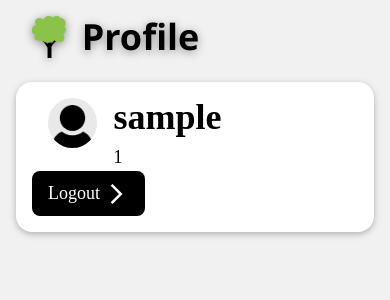
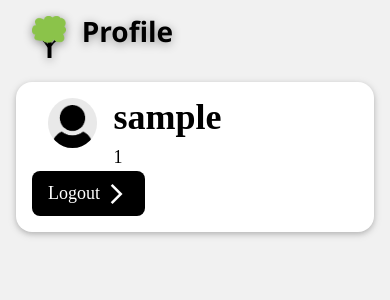
Before and after one commit to OliverWoehrer/Brunnen, a Flask app: page /profile/ in a window 390 px wide. Shown: the top 300 px of the page. Run offline with Flask 3, Linux system fonts and the light colour scheme; the visitor is signed in with stand-in values (Sample User, id 1); parts of the project's set-up code (start-up, migrations or seed data) failed here and were passed over; some libraries are stand-ins or nearby versions.

Commit message:
smaller header size on small screens

```diff
--- a/app/static/style.css
+++ b/app/static/style.css
@@ -53,6 +53,12 @@ h2 {
 h4 {
     margin-top: 0px;
     margin-bottom: 0px;
+}
+
+@media (max-width: 992px) {
+    h1 {
+        font-size: 28px;
+    }
 }
 
 th {
@@ -149,8 +155,8 @@ th {
 /***************************************/
 /* Responsive Navigation Layout:
 	responsive navigation bar
-	screen width > 600px: sidebar
-	screen width < 600px bottombar
+	screen width > 992px: sidebar
+	screen width < 992px bottombar
 */
 /***************************************/
 .layout {
```
